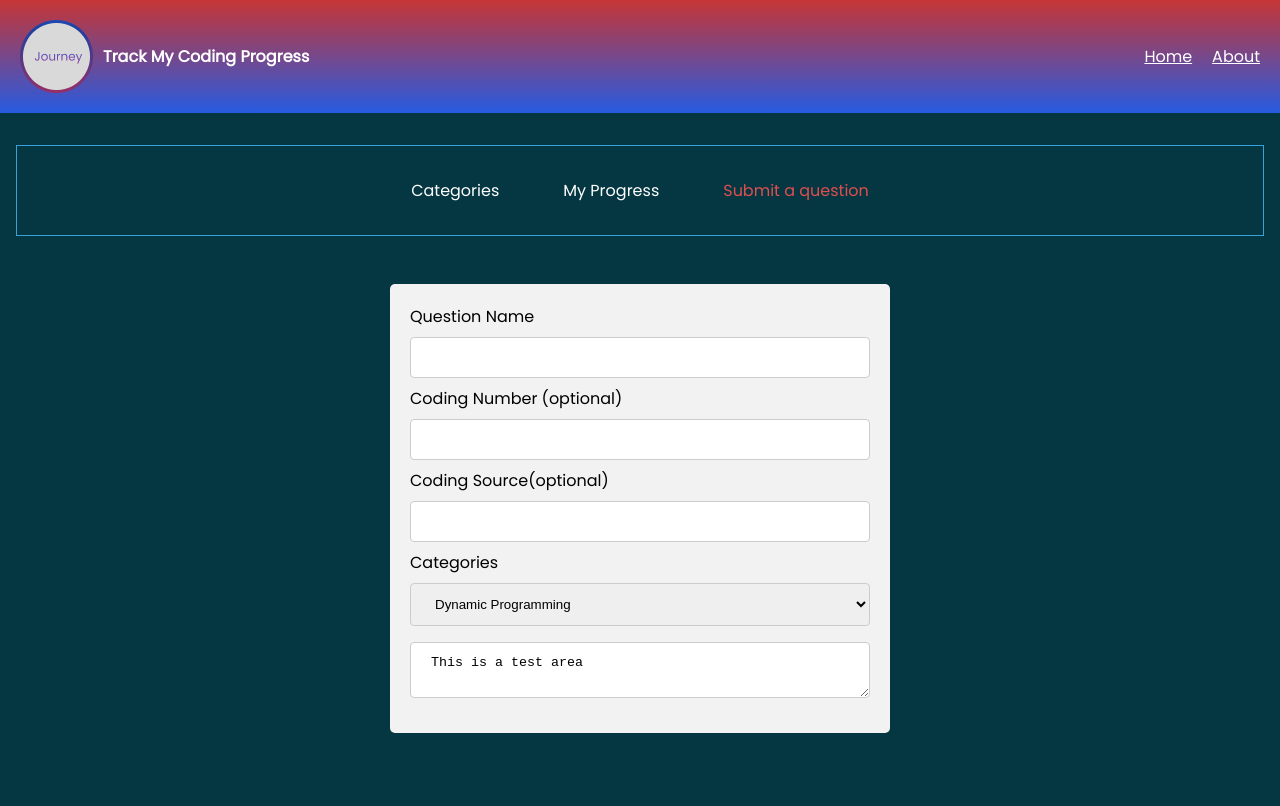
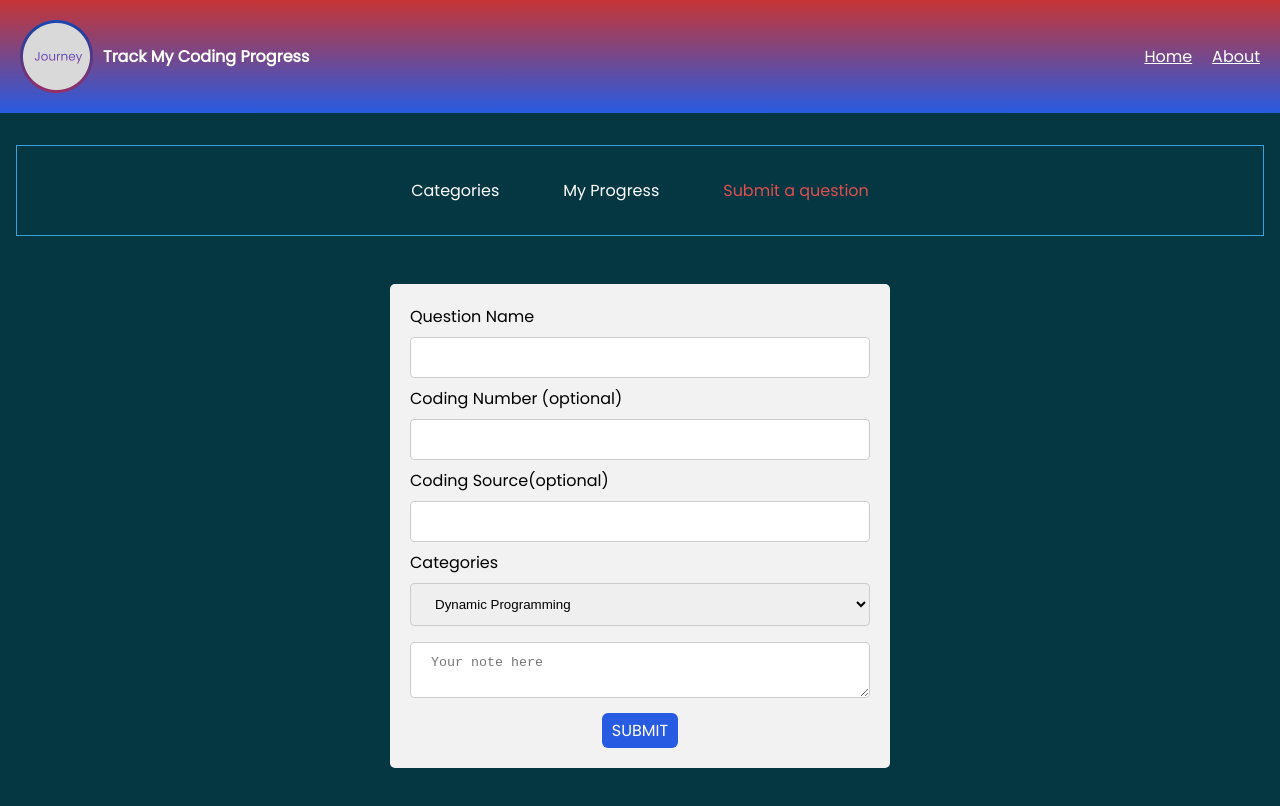
Before and after one commit to mKimp/CodingJournal-, a React (Create React App) app: page /home in a window 1280 px wide. Both pictures are taken after a click on the item "Submit a question". Shown: the top 806 px of the page. Built offline with nearby package versions, Linux system fonts and the light colour scheme.

Commit message:
fixed typescript errors on inputs

```diff
--- a/src/Components/Form.tsx
+++ b/src/Components/Form.tsx
@@ -1,27 +1,46 @@
 import { useState } from "react"
+import { text } from "stream/consumers";
 
 export const Form = () => {
-  const [inputs, setInputs] = useState();
+  type Target = {
+    name:String;
+    value:String
+  }
+  const initialiValues = {
+    questionName: "",
+    codingNumber: null,
+    codingSource: null,
+  }
+  const [inputs, setInputs] = useState(initialiValues);
+  const [textArea, setTextArea] = useState("");
 
-  const handleOnchange = () => {
+  const handleOnchange = (e:React.ChangeEvent<HTMLInputElement>) => {
+    const event = e.target as HTMLInputElement;
+    const value = event.value;
+    const name = event.name;
+    setInputs({...inputs, [name]:value})
+    console.log(inputs);
+  }
+
+  const handleTextArea = (e:React.ChangeEvent<HTMLTextAreaElement>) => {
+    setTextArea(e.target.value);
+    console.log(textArea);
+  }
+
+  const handleSubmit = () => {
 
   }
-
-
-
-
-
   return(
     <div className="form-wrapper">
       <form className="question-form">
           <label htmlFor="question">Question Name</label>
-          <input type="text" id="question"/>
+          <input name="question" type="text" id="question" onChange={(e) => handleOnchange(e)}/>
 
           <label htmlFor="codingNumber">Coding Number (optional)</label>
-          <input type="text" id="codingNumber"/>
+          <input name="codingNumber" type="text" id="codingNumber"  onChange={(e) => handleOnchange(e)}/>
 
           <label htmlFor="codingSource">Coding Source(optional)</label>
-          <input type="text" id="codingSource"/>
+          <input name="codingSource" type="text" id="codingSource" onChange={(e) => handleOnchange(e)}/>
 
         <label htmlFor="categories">Categories</label>
         <select name="categories" id="catergories">
@@ -30,8 +49,8 @@ export const Form = () => {
           <option value="twoPointers">Two Pointers</option>
 
         </select>
-
-        <textarea name="note" id="note">This is a test area</textarea>
+        <textarea value={textArea} name="note" id="note" placeholder="Your note here"onChange={(e) => handleTextArea(e)}>This is a test area</textarea>
+        <button className="btn-submit" onClick={handleSubmit}>Submit</button>
       </form>
     </div>
   )
--- a/src/scss/Form/_form.scss
+++ b/src/scss/Form/_form.scss
@@ -24,3 +24,16 @@ input[type=text], select, textarea {
 label{
   color:black;
 }
+
+.btn-submit{
+  background-color: $button-primary-color;
+  border:none;
+  padding: 5px 10px;
+  border-radius: 6px;
+  color: $primary-text-color;
+  font-size: 16px;
+  text-transform: uppercase;
+  font-family: $font-primary;
+  display: block;
+  margin:0 auto;
+}
```
